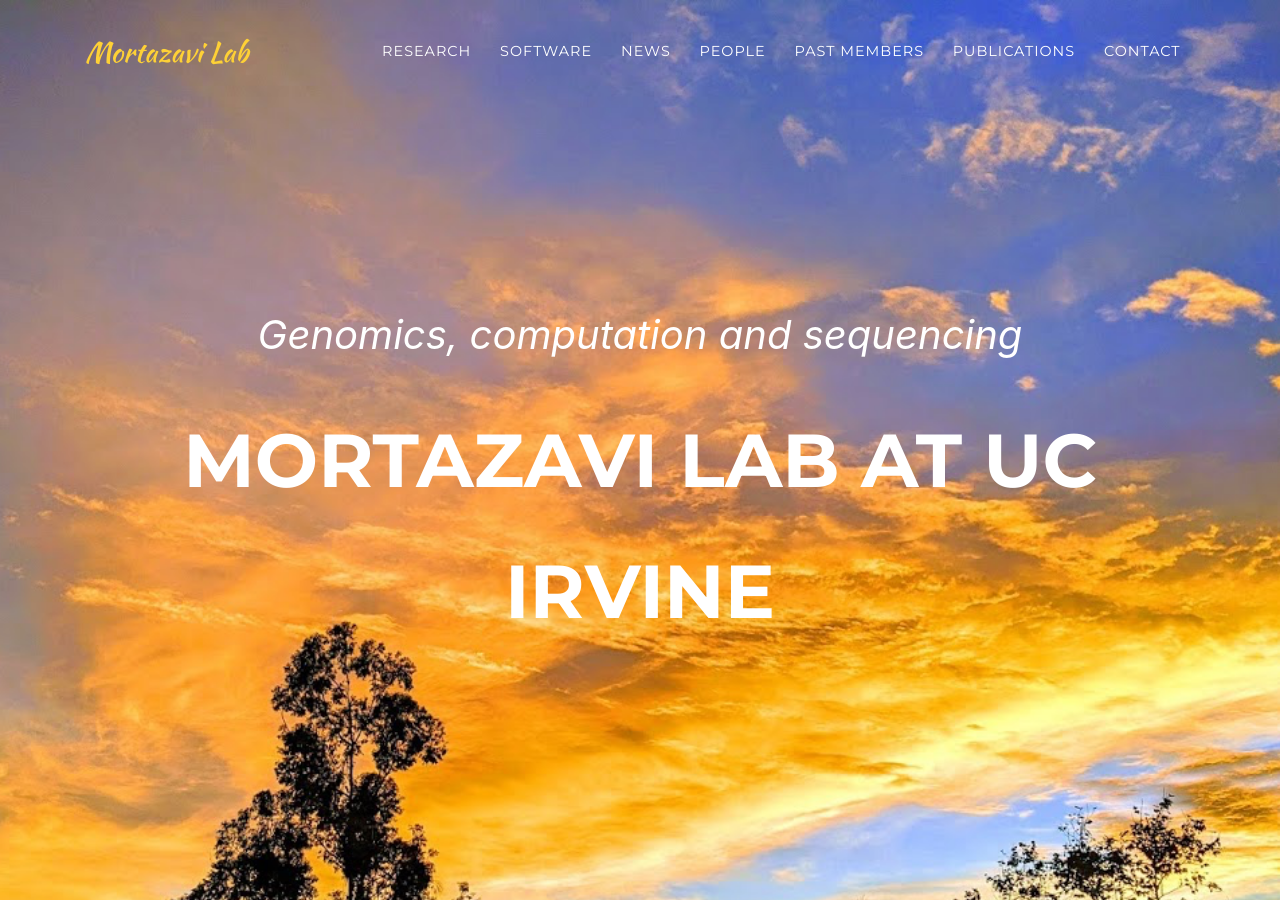
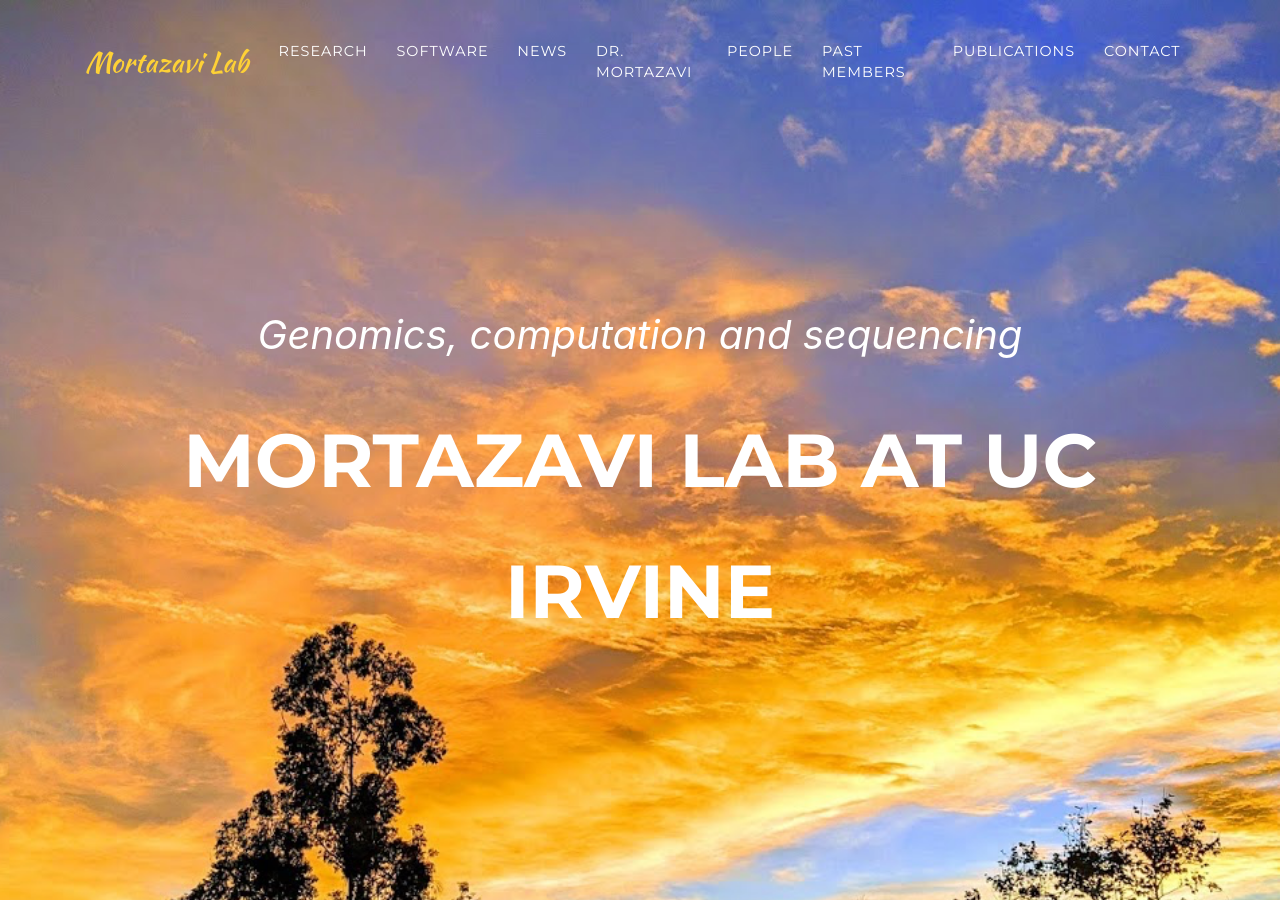
Before and after one commit to mortazavilab/mortazavilab.github.io, a Jekyll site: the page built from index.md, in a window 1280 px wide and 900 px high. Built offline with Jekyll 4.4.1, drawn with Linux system fonts in a browser that asks for light colours; some web fonts are replaced.

Commit message:
Update navigation.yml

```diff
--- a/_data/navigation.yml
+++ b/_data/navigation.yml
@@ -7,6 +7,9 @@ nav:
 
   - title: "News"
     section: timeline
+
+  - title: "Dr. Mortazavi"
+    url: Dr_Mortazavi
 
   - title: "People"
     section: team
```
